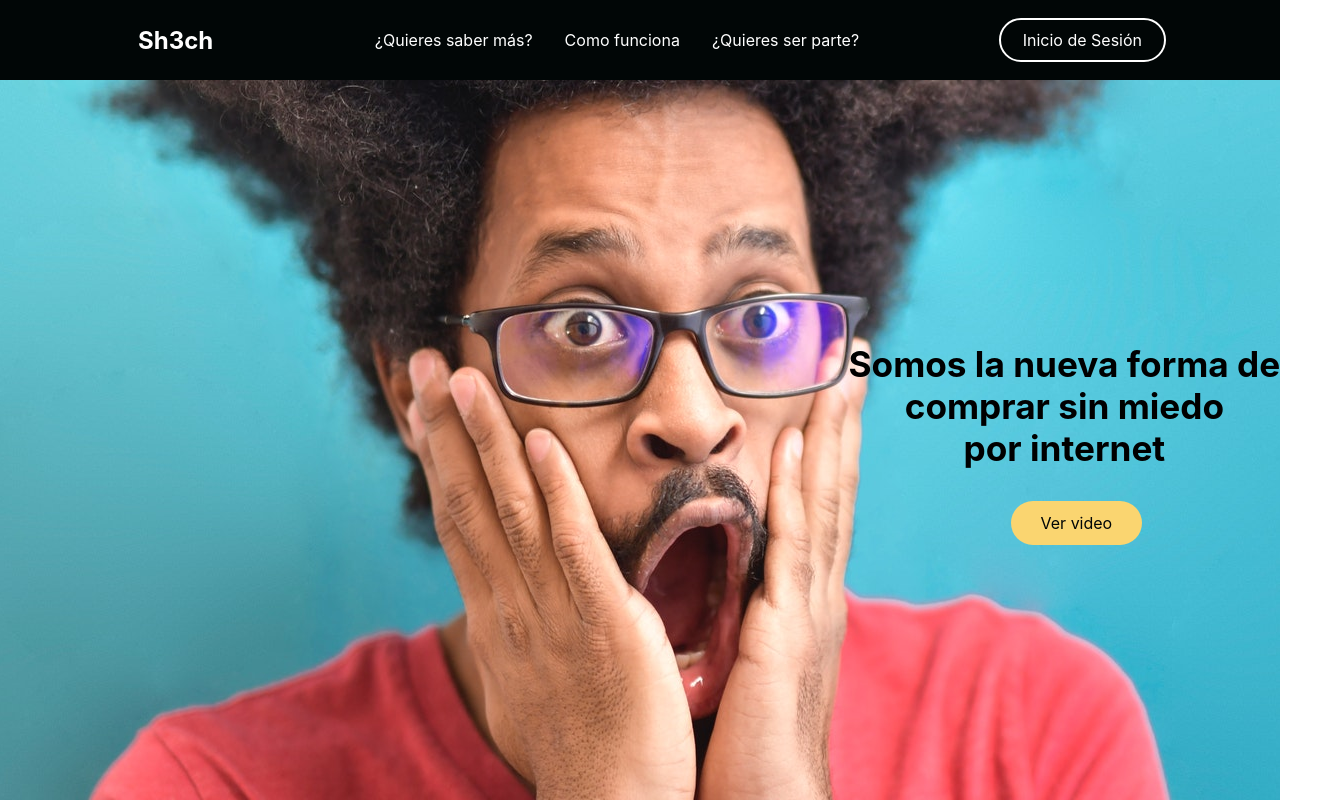
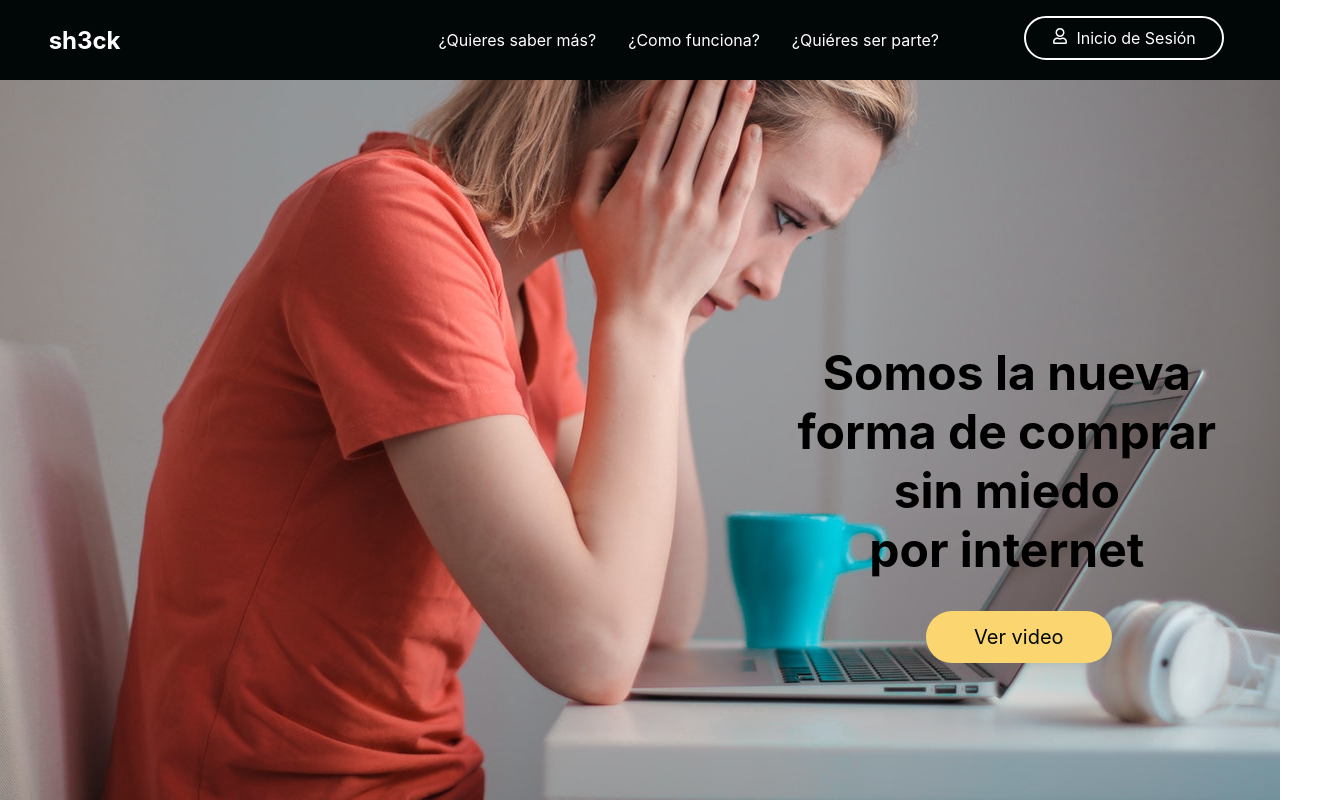
Before and after one commit to aalvarez75GiH/FrontEnds, a React (Create React App) app in the folder landingsh3ck2.0/: page / in a window 1280 px wide. Shown: the top 800 px of the page, 1318 px wide, since content can reach past the window. Built offline with nearby package versions, Linux system fonts and the light colour scheme; a web font is replaced by a local one.

Commit message:
9th commit - adding: updating

```diff
--- a/landingsh3ck2.0/src/views/home.js
+++ b/landingsh3ck2.0/src/views/home.js
@@ -1,10 +1,13 @@
 import React, { useState } from 'react'
 import NavBar from '../components/navBar/navBar'
 import SideBar from '../components/sideBar/sideBar'
-import StyledSideBar from '../components/sideBar/styledSideBar'
+// import StyledSideBar from '../components/sideBar/styledSideBar'
 import HeroSection from '../components/heroSection/heroSection'
-import StyledNavBar from '../components/navBar/styledNavbar'
-import StyledHeroSection from '../components/heroSection/styledHeroSection'
+// import StyledNavBar from '../components/navBar/styledNavbar'
+// import StyledHeroSection from '../components/heroSection/styledHeroSection'
+import VideoSection from '../components/videoSection/videoSection'
+import { infoObjectOne } from '../components/videoSection/data'
+
 
 const Home = () => {
 
@@ -22,21 +25,22 @@ const Home = () => {
     }
     return (
         <>
-            <StyledSideBar isOpen={ isOpen } toggleSideBar={ toggleSideBar }/>
+            {/* <StyledSideBar isOpen={ isOpen } toggleSideBar={ toggleSideBar }/>
             <StyledNavBar
             login={ login }
             onLogin={ onLogin }
             username={'hola, arnoldo'}
             toggleSideBar={ toggleSideBar }/>
-            <StyledHeroSection/>
-            {/* <SideBar isOpen={ isOpen } toggleSideBar={ toggleSideBar }/>
+            <StyledHeroSection/> */}
+            <SideBar isOpen={ isOpen } toggleSideBar={ toggleSideBar }/>
             <NavBar
             toggleSideBar={ toggleSideBar }
             username={'hola, arnoldo'}
             login={ login }
             onLogin={ onLogin }
             />
-            <HeroSection/> */}
+            <HeroSection/>
+            <VideoSection {...infoObjectOne}/>
         </>
     )
 }
```
